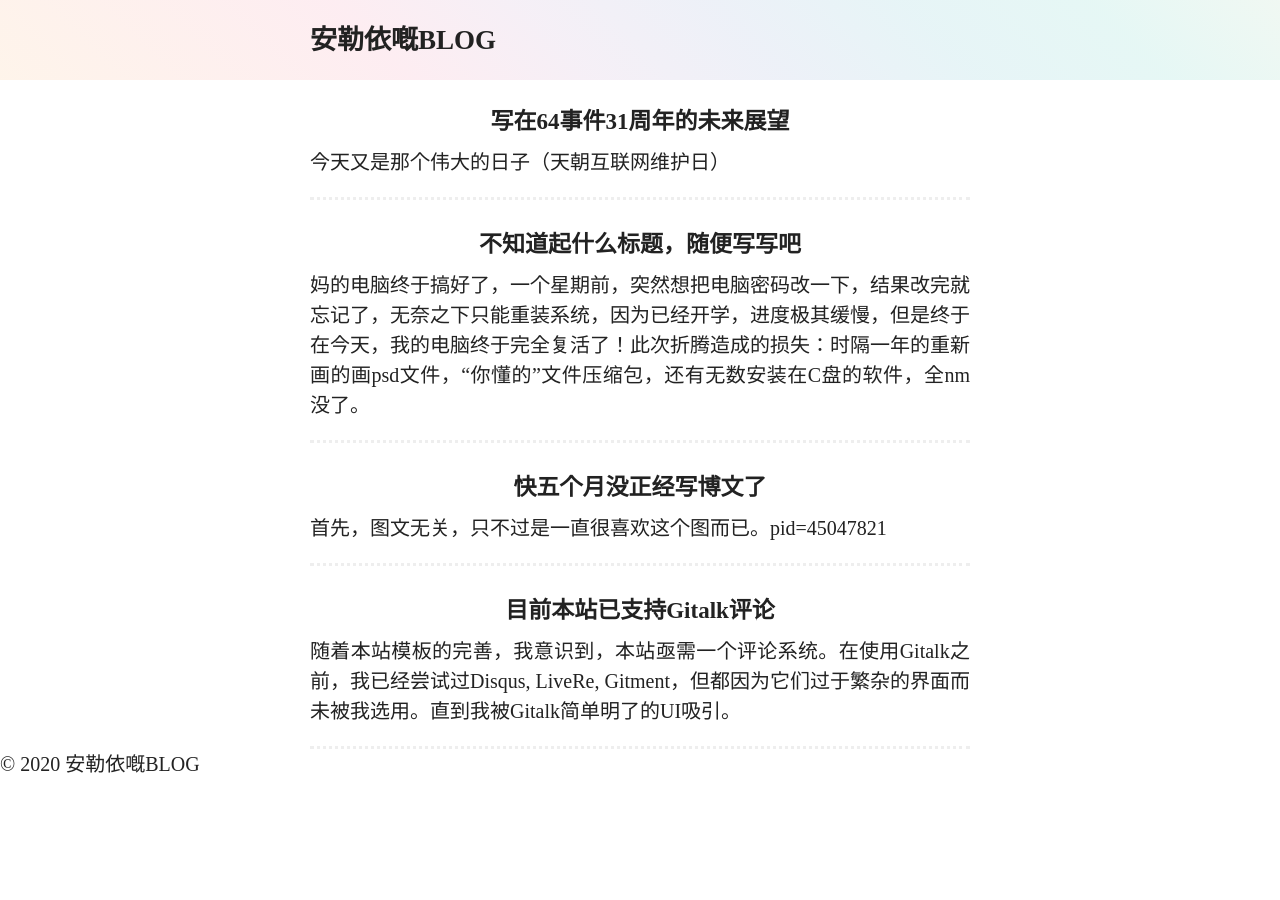
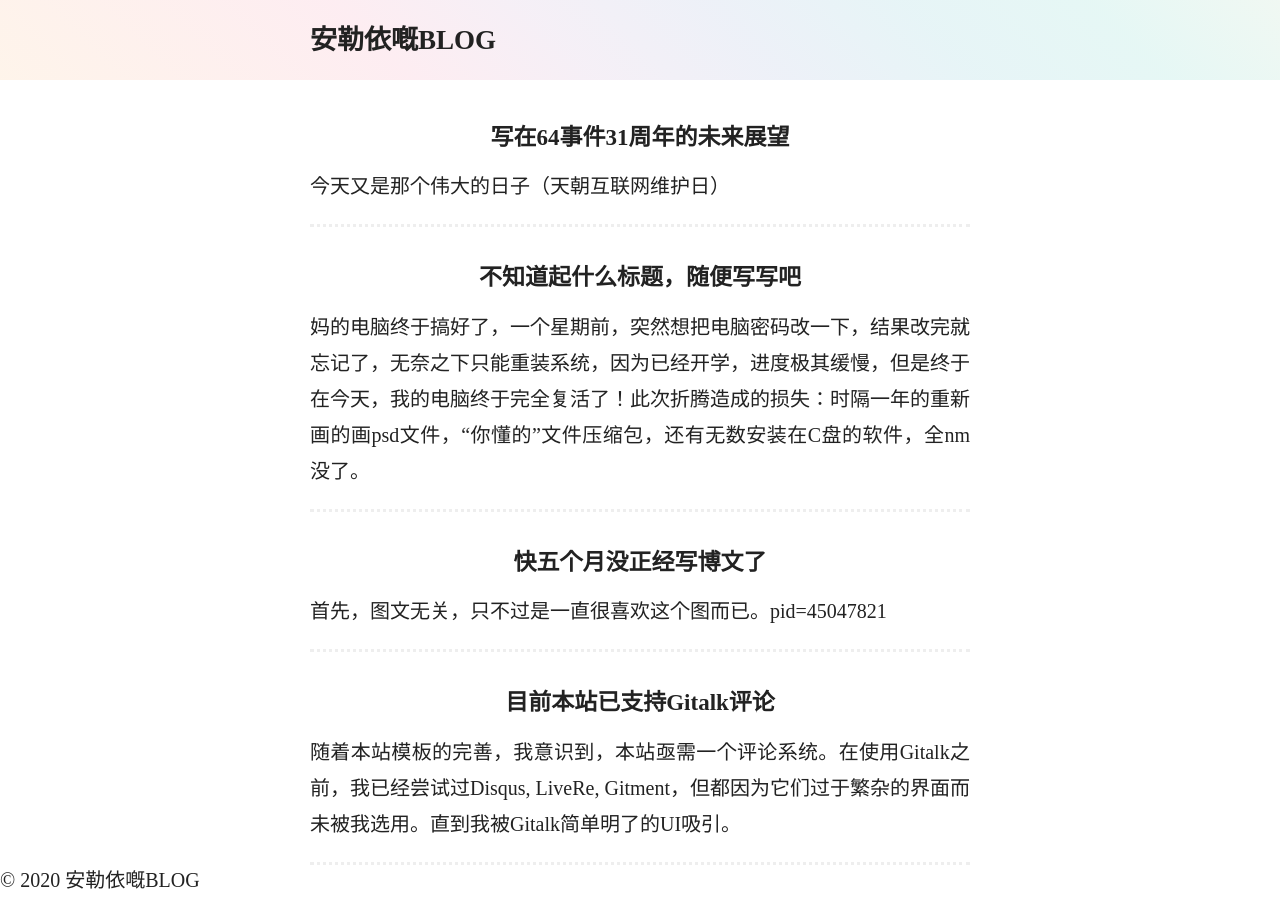
Before and after one commit to Jawutzh/nst, a Jekyll site: the page built from index.html, in a window 1280 px wide. Built offline with Jekyll 4.4.1, drawn with Linux system fonts in a browser that asks for light colours; the list of posts is cut into pages by our own code.

Commit message:
Update style.html

```diff
--- a/_includes/style.html
+++ b/_includes/style.html
@@ -13,13 +13,13 @@ header {
     padding: 1.25em 0;
     backdrop-filter: saturate(180%) blur(1em);
     background: linear-gradient(45deg, rgba(247,149,51,0.1) 0, rgba(243,112,85,0.1) 15%, rgba(239,78,123,0.1) 30%, rgba(161,102,171,0.1) 44%, rgba(80,115,184,0.1) 58%, rgba(16,152,173,0.1) 72%, rgba(7,179,155,0.1) 86%, rgba(109,186,130,0.1) 100%);
-    margin-bottom: 10px;
     position: fixed;
     width: 100%;
     top: 0;
 }
 .header-stand{
-	height: calc(2.5em + 27px)
+	height: calc(2.5em + 27px);
+	margin-bottom: 10px;
 }
 .wrapper{
 	width: 660px;
@@ -38,6 +38,7 @@ header {
 .post-card{
 	padding: 20px 0;
     border-bottom: 3px dotted #EEE;
+	line-height: 1.8;
 }
 .post-card a{
 	color: #222;
```
